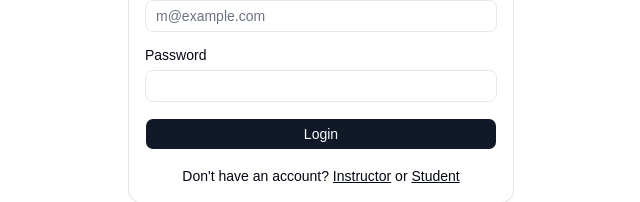
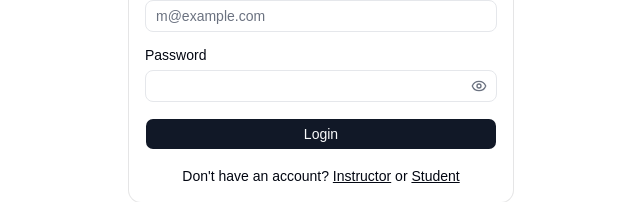
Before and after one commit to shafiulsa/LMS, a Next.js app: page /login in a window 1280 px wide. Shown: the part 367-569 px from the top of the page, without its empty margins (319-959 px from the left). Built offline with nearby package versions, Linux system fonts and the light colour scheme.

Commit message:
Make price section Dynamic

```diff
--- a/model/user-model.js
+++ b/model/user-model.js
@@ -1,46 +1,49 @@
-import mongoose,{Schema} from "mongoose";
+import mongoose, { Schema } from "mongoose";
 
 const userSchema = new Schema({
-    firstName:{
+    firstName: {
         required: true,
         type: String
     },
-    lastName:{
+    lastName: {
         required: true,
         type: String
     },
-    password:{
+    password: {
         required: true,
         type: String
     },
-    email:{
+    email: {
         required: true,
         type: String
     },
-    role:{
+    role: {
         required: true,
         type: String
     },
-    phone:{
+    phone: {
         required: false,
         type: String
     },
-    bio:{
+    bio: {
         required: false,
-        type: String
+        type: String,
+        default: ""
     },
-    socialMedia:{
+    socialMedia: {
         required: false,
         type: Object
     },
 
-    profilePicture:{
+    profilePicture: {
         required: false,
-        type: String
+        type: String,
+        default: "https://i.pravatar.cc"
     },
-    designation:{
+    designation: {
         required: false,
-        type: String
-    } ,
+        type: String,
+        default: ""
+    },
 });
-export const User = mongoose.models.User ?? mongoose.model("User",userSchema);
+export const User = mongoose.models.User ?? mongoose.model("User", userSchema);
--- a/next.config.mjs
+++ b/next.config.mjs
@@ -7,6 +7,10 @@
         protocol: "https",
         hostname: "i.pravatar.cc",
       },
+      {
+        protocol: "https",
+        hostname: "res.cloudinary.com",
+      }
     ],
   },
 };
--- a/src/app/(main)/courses/[id]/_components/CourseDetailsIntro.jsx
+++ b/src/app/(main)/courses/[id]/_components/CourseDetailsIntro.jsx
@@ -4,7 +4,7 @@
 import Link from 'next/link';
 import Image from 'next/image';
 
-const CourseDetailsIntro = ({title,subtitle,thumbnail}) => {
+const CourseDetailsIntro = ({course}) => {
     return (
         <div className="overflow-x-hidden  grainy">
         <section className="pt-12  sm:pt-16">
@@ -12,12 +12,12 @@
             <div className="px-4 mx-auto max-w-7xl sm:px-6 lg:px-8">
               <div className="max-w-2xl mx-auto text-center">
                 <h1 className="px-6 text-lg text-gray-600 font-inter">
-                 {subtitle}
+                 {course?.subtitle}
                 </h1>
                 <p className="mt-5 text-4xl font-bold leading-tight text-gray-900 sm:leading-tight sm:text-5xl lg:text-6xl lg:leading-tight font-pj">
                   <span className="relative inline-flex sm:inline">
                     <span className="bg-gradient-to-r from-[#44BCFF] via-[#FF44EC] to-[#FF675E] blur-lg filter opacity-30 w-full h-full absolute inset-0"></span>
-                    <span className="relative">{title} </span>
+                    <span className="relative">{course?.title} </span>
                   </span>
                 </p>
 
@@ -33,6 +33,14 @@
                   >
                     See Intro
                   </Link>
+                  <Link
+                    href=""
+                    className={cn(
+                      buttonVariants({ variant: "destructive", size: "lg" })
+                    )}
+                  >
+                   Price : ${course?.price}
+                  </Link>
                 </div>
               </div>
             </div>
@@ -46,7 +54,7 @@
                       className="w-full rounded-lg"
                       width={768}
                       height={463}
-                      src={`/assets/images/courses/${thumbnail}`}
+                      src={`/assets/images/courses/${course?.thumbnail}`}
                       alt=""
                     />
                   </div>
--- a/src/app/(main)/courses/[id]/page.jsx
+++ b/src/app/(main)/courses/[id]/page.jsx
@@ -16,12 +16,8 @@
 
   return (
     <>
+      <CourseDetailsIntro course={course} />
 
-      <CourseDetailsIntro
-        title={course?.title}
-        subtitle={course?.subtitle}
-        thumbnail={course?.thumbnail}
-      />
       <CourseDetails course={course} />
     {/* if have data then display if not then handle this  */}
       {
--- a/src/app/api/register/route.js
+++ b/src/app/api/register/route.js
@@ -29,7 +29,7 @@
     } catch (error) {
         console.log(error);
         return new NextResponse(error.message, {
-            status: 201,
+            status: 500,
         });
     }
 
--- a/src/app/login/_components/login-form.jsx
+++ b/src/app/login/_components/login-form.jsx
@@ -14,10 +14,12 @@
 import { ceredntialLogin } from "@/app/actions";
 import { useState } from "react";
 import { useRouter } from "next/navigation";
+import { Eye, EyeOff } from "lucide-react";
 
 export function LoginForm() {
 
   const [error, setError] = useState('');
+  const [showPassword, setShowPassword] = useState(false);
   const router = useRouter();
 
 
@@ -78,7 +80,27 @@
                 Forgot your password?
               </Link> */}
               </div>
-              <Input id="password" name="password" type="password" required />
+              <div className="relative">
+                <Input
+                  id="password"
+                  name="password"
+                  type={showPassword ? "text" : "password"}
+                  className="pr-10"
+                  required
+                />
+                <button
+                  type="button"
+                  onClick={() => setShowPassword((prev) => !prev)}
+                  className="absolute right-0 top-0 h-full px-2.5 flex items-center justify-center text-muted-foreground hover:text-foreground transition-colors focus-visible:outline-none focus-visible:text-foreground"
+                  aria-label={showPassword ? "Hide password" : "Show password"}
+                >
+                  {showPassword ? (
+                    <EyeOff className="h-4 w-4" />
+                  ) : (
+                    <Eye className="h-4 w-4" />
+                  )}
+                </button>
+              </div>
             </div>
             <Button type="submit" className="w-full">
               Login
```
